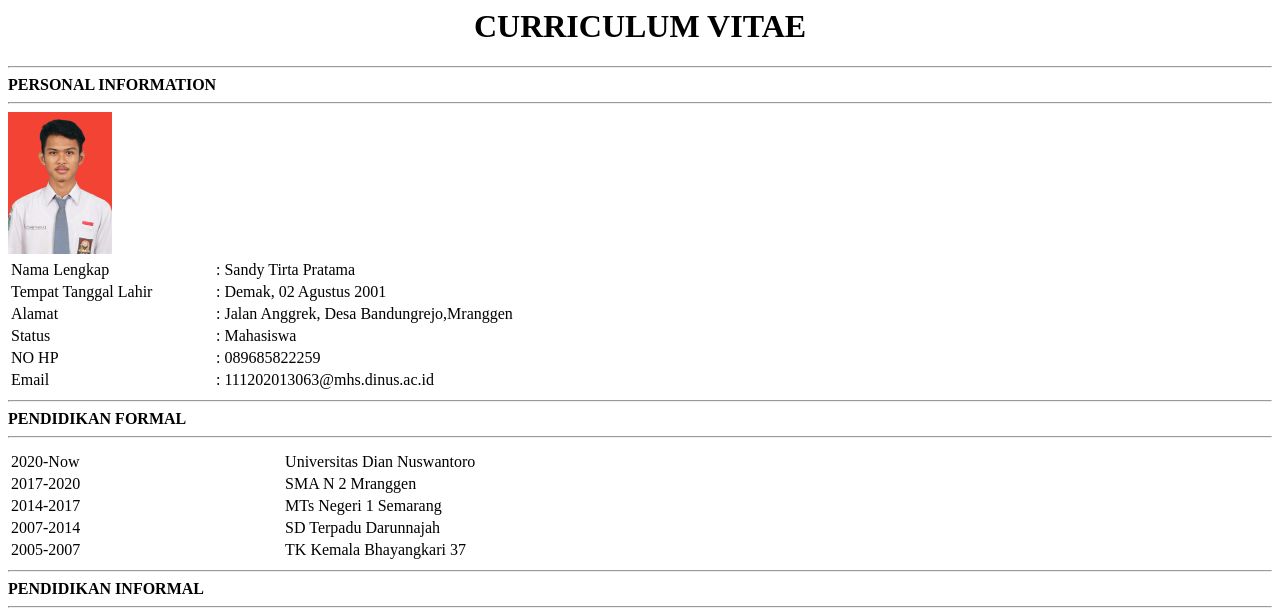
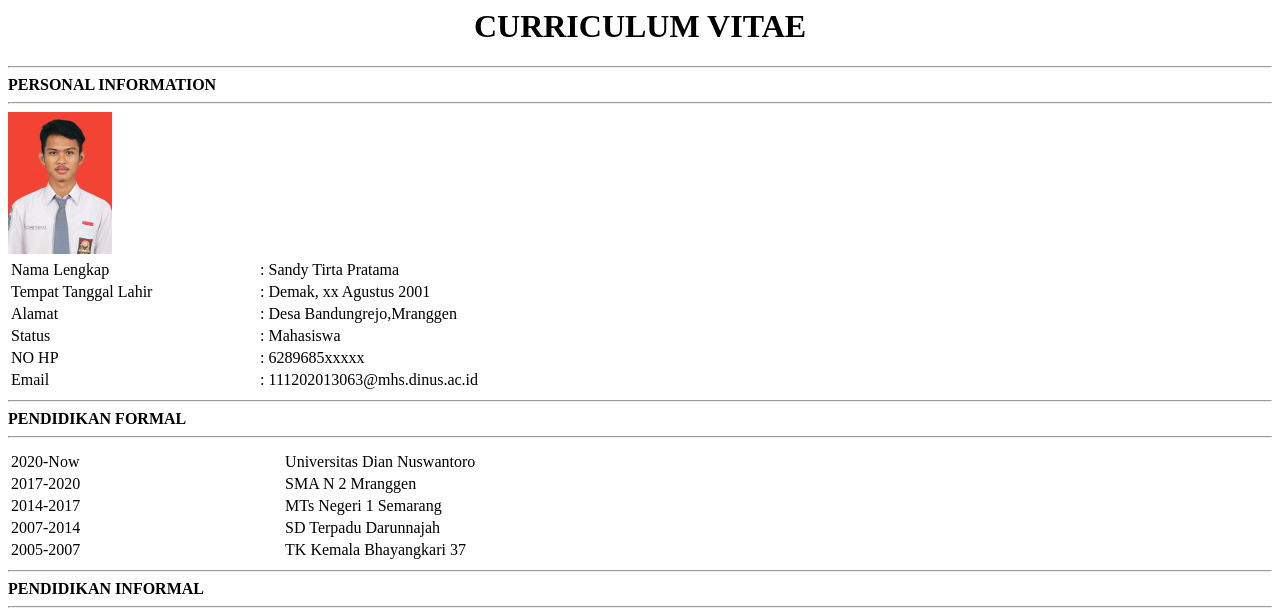
Before and after one commit to sandypratamaa/sebuahCV, a Flask app: page / in a window 1280 px wide; the page is wider, and only the part inside the window is pictured. Shown: the top 608 px of that part. Run offline with Flask 3, Linux system fonts and the light colour scheme.

Commit message:
Update cv.html

```diff
--- a/templates/cv.html
+++ b/templates/cv.html
@@ -23,17 +23,17 @@
         </tr>
         <tr>
             <td>Tempat Tanggal Lahir</td>
-            <td>: Demak, 02 Agustus 2001 </td>
+            <td>: Demak, xx Agustus 2001 </td>
         </tr>
             <td>Alamat</td>
-            <td>: Jalan Anggrek, Desa Bandungrejo,Mranggen</td>
+            <td>: Desa Bandungrejo,Mranggen</td>
         <tr>
             <td>Status</td>
             <td>: Mahasiswa</td>
         </tr>
             <tr>
             <td>NO HP</td>
-            <td>: 089685822259</td>
+            <td>: 6289685xxxxx</td>
         </tr>
         <tr>
             <td>Email</td>
```
